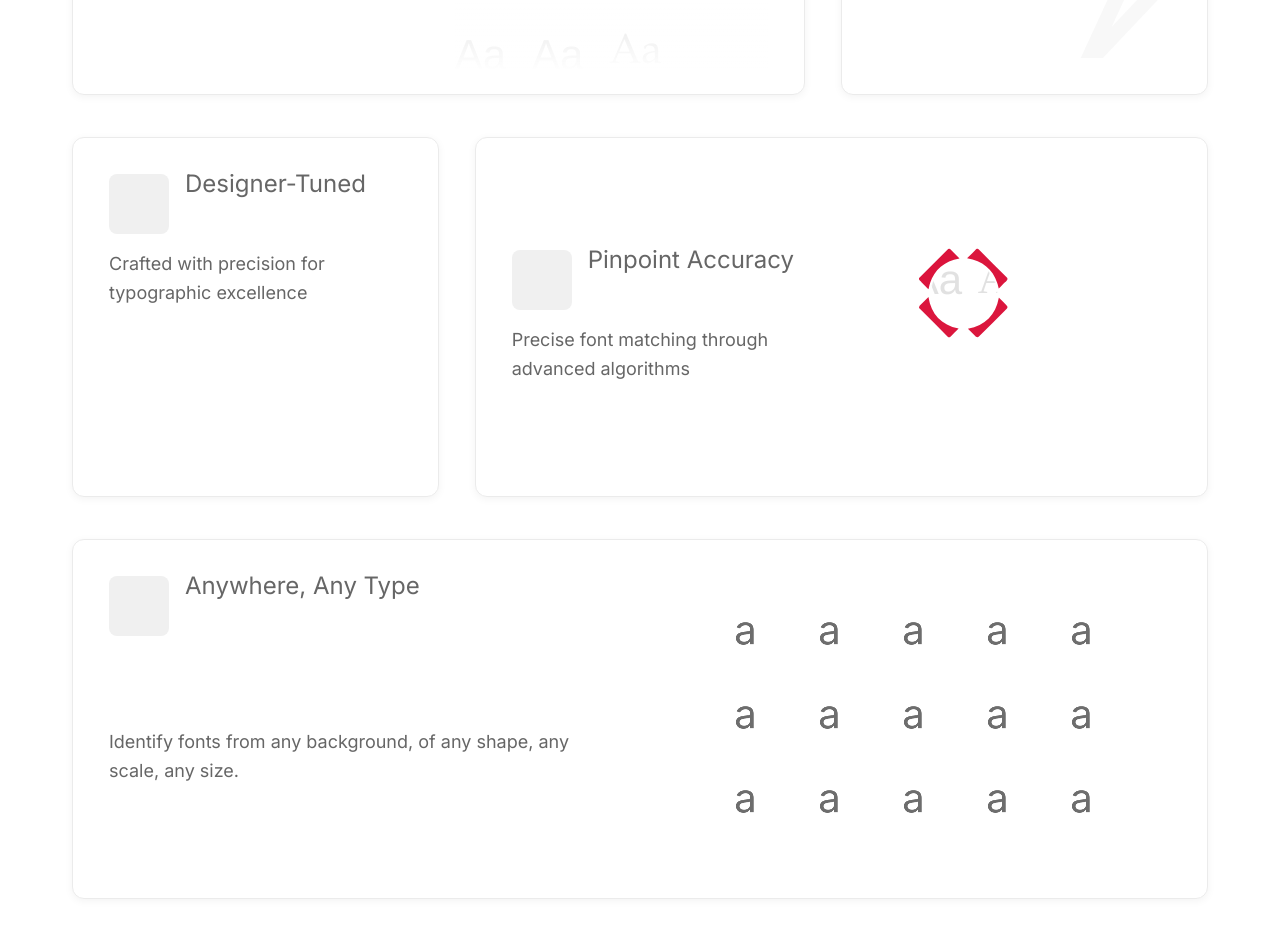
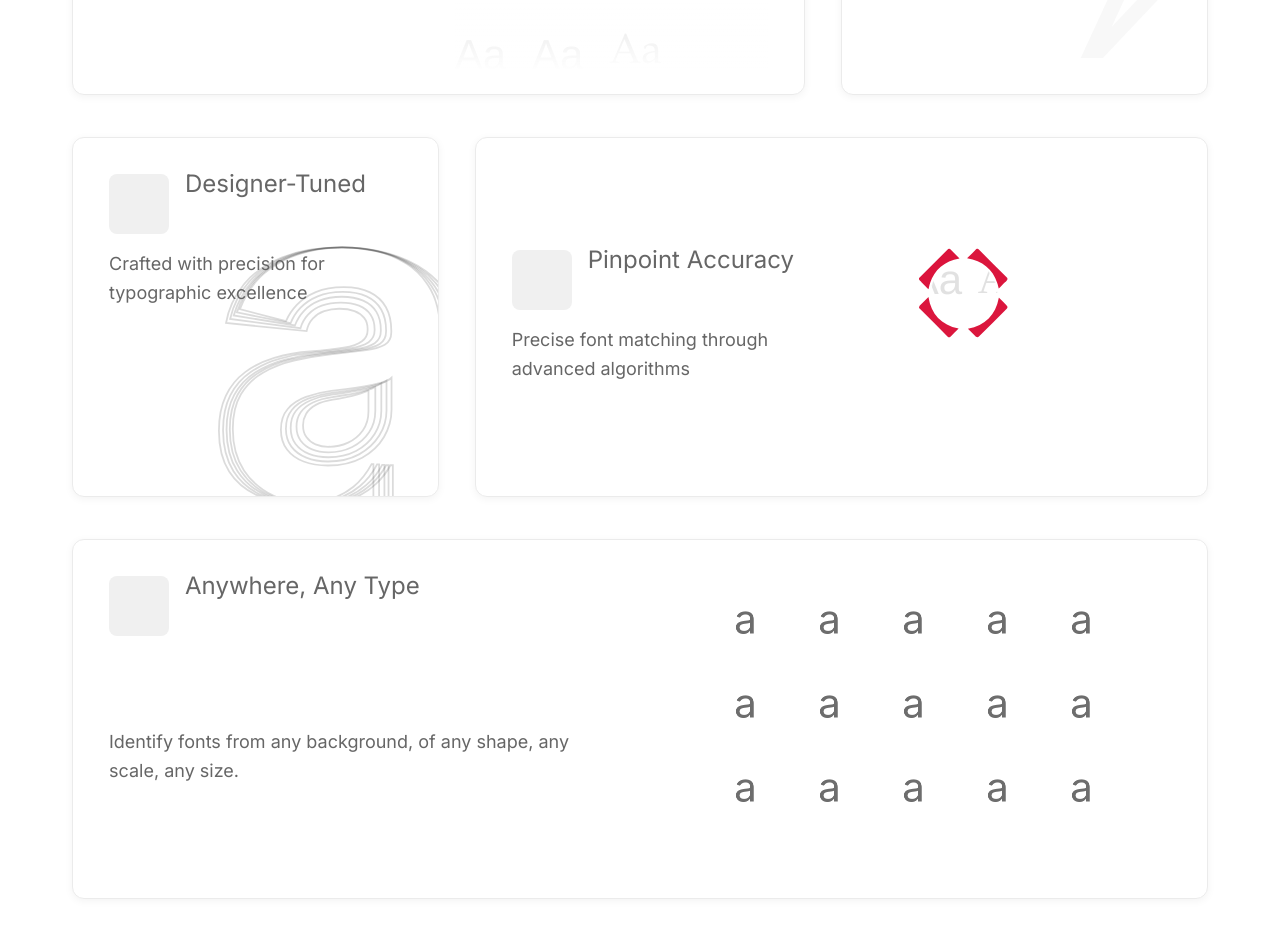
Before and after one commit to ajamous1/my-type.ai, a Next.js app: page / in a window 1280 px wide. Shown: the part 1480-2417 px from the top of the page. Built offline with nearby package versions, Linux system fonts and the light colour scheme.

Commit message:
ANIMATIONS DONE

```diff
--- a/src/components/landing-page/assets/grid/BentoGrid.tsx
+++ b/src/components/landing-page/assets/grid/BentoGrid.tsx
@@ -6,6 +6,7 @@ import FontAnimationCard from './FontAnimationCard';
 import LightningBoltCard from './LightningBoltCard';
 import PinpointAccuracyCard from './PinpointAccuracyCard';
 import AnywhereAnyTypeCard from './AnyType';
+import DesignerTunedCard from './DesignerTuned';
 
 
 interface CardData {
@@ -70,7 +71,11 @@ export default function BentoGrid(): ReactElement {
           </div>
 
           <div className={styles.bottomRow}>
-            <BentoCard title={fontCards[2].title} description={fontCards[2].description} size="small" />
+          <DesignerTunedCard
+    title="Designer-Tuned"
+    description="Crafted with precision for typographic excellence"
+    size="small"
+  />
             <PinpointAccuracyCard title={fontCards[3].title} description={fontCards[3].description} size="large" />
           </div>
 
--- /dev/null
+++ b/src/components/landing-page/assets/grid/DesignerTuned.tsx
@@ -0,0 +1,94 @@
+'use client';
+
+import styles from '@/styles/BentoGrid.module.css';
+
+
+
+export default function DesignerTunedCard({
+  title = "Designer Tuned",
+  description = "Hover over the letter A to see the effect",
+  size = 'default',
+}) {
+  return (
+    <div className={`${styles.bentoCard} ${styles.designerTunedCard} ${styles[size]}`}>
+    <div className={styles.cardContent}>
+      <div className={styles.cardHeader}>
+        <div className={styles.thumbnail}></div>
+        <h3 className={styles.title}>{title}</h3>
+      </div>
+      <p className={styles.description}>{description}</p>
+    </div>
+
+    <div className={styles.letterBackground}>
+      <svg
+        className={styles.letterSvg}
+        xmlns="http://www.w3.org/2000/svg"
+        viewBox="0 0 399.15 431.73"
+      >
+            {/* Path 6 */}
+            <path
+            className={styles.svgPath}
+            d="M473.64,911.06q-39.61,0-70.15-13.14t-47.58-39.8q-17-26.65-17-67.75,0-34.07,11.48-58.13a103.75,103.75,0,0,1,32.21-39.43q20.73-15.36,48.31-23.69a270.49,270.49,0,0,1,59.79-10.55q34.8-2.6,55.72-6.3t30.36-10.92a22.81,22.81,0,0,0,9.44-19.07V620.8q0-10.72-5.73-18.14t-16.11-11.29q-10.36-3.89-24.81-3.89A75.81,75.81,0,0,0,514,591.56a47.12,47.12,0,0,0-19.07,12.21q-7.59,8.16-10.18,20.74l-134-13.33q5.91-34.8,28.88-63.31t63.49-45.54q40.54-17,98.67-17,44.06,0,79.78,10.37t61.09,28.87q25.35,18.53,38.87,43.14A108.63,108.63,0,0,1,735,620.8V904.4H595.82V845.9h-3q-12.6,23.33-30.18,37.58a114.83,114.83,0,0,1-39.8,20.92Q500.68,911.06,473.64,911.06Zm48.13-94a74.52,74.52,0,0,0,32-7,61.78,61.78,0,0,0,24.43-20.18q9.45-13.14,9.44-32V723.73q-5.92,2.22-12.58,4.44t-14.26,4.07q-7.59,1.86-15.55,3.34t-16.84,3q-17.42,2.6-28.32,8.7T484,762.05a37.2,37.2,0,0,0-5.18,19.43q0,11.49,5.55,19.44a34.24,34.24,0,0,0,15.18,12A56.52,56.52,0,0,0,521.77,817Z"
+            transform="translate(-337.38 -483.43)"
+            fill="transparent"
+            strokeMiterlimit="10"
+            strokeWidth="3"
+          />
+
+             {/* Path 5 */}
+             <path
+            className={styles.svgPath}
+            d="M482,911.8q-39.62,0-70.52-13.51t-48.32-40.72q-17.4-27.23-17.4-67.94,0-34.44,12-58.13A102.14,102.14,0,0,1,391.27,693a163.93,163.93,0,0,1,49.24-22.59,315.68,315.68,0,0,1,59.24-10.36q35.16-3,56.64-6.48T587.86,643q10-7,10-19.62v-1.49q0-14.43-6.67-24.43T571.94,582.3q-12.59-5.17-30.36-5.18t-31.65,5.18a57.91,57.91,0,0,0-22.77,14.81,55,55,0,0,0-12.59,22.58l-117-15.18a139,139,0,0,1,32-62.38q23.88-26.83,62.57-41.84t90.52-15q38.5,0,72,9.07T673.38,521a126.53,126.53,0,0,1,39.25,43.31q14.05,25.74,14.07,59.06v281H605.26V846.27h-3.33a115.58,115.58,0,0,1-28.32,35.92,121.08,121.08,0,0,1-40,22Q510.85,911.8,482,911.8Zm39.25-85.52q21.84,0,39.43-8.88a71.81,71.81,0,0,0,28-24.44Q599,777.41,599,757.05V717.43A80.78,80.78,0,0,1,585.08,723a188.54,188.54,0,0,1-18.32,4.63q-10,2-20,3.7t-19.25,3.14q-18.89,2.6-32.21,8.89t-20.36,16.29q-7,10-7,24.07,0,13.69,7,23.13a44.43,44.43,0,0,0,18.88,14.44Q505.67,826.29,521.22,826.28Z"
+            transform="translate(-337.38 -483.43)"
+            fill="transparent"
+            strokeMiterlimit="10"
+            strokeWidth="3"
+          />
+
+              {/* Path 4 */}
+              <path
+            className={styles.svgPath}
+            d="M489.38,912.54q-39.25,0-70.53-13.88T369.61,857.2q-18-27.59-18-68.68,0-34.44,12.78-57.76a101.28,101.28,0,0,1,34.8-37.39,175.74,175.74,0,0,1,50-21.47,366,366,0,0,1,58.68-10.37q35.91-3.71,57.94-6.85t32.21-10q10.19-6.84,10.18-20.17v-1.86q0-17.76-7.4-30t-22-18.7q-14.62-6.48-35.36-6.48Q522,567.49,506,574t-25.92,17.22a69.92,69.92,0,0,0-14.81,24.06L363.5,598.59Q374.24,562.3,399,537.13t61.65-38.5q36.82-13.33,83.11-13.33a263.47,263.47,0,0,1,64.79,8,180.8,180.8,0,0,1,56.46,24.62,121.19,121.19,0,0,1,39.62,43.5q14.61,26.85,14.62,64.24V904.4H614.15V847h-3.71a115.7,115.7,0,0,1-26.65,33.88Q567.13,895.52,543.62,904T489.38,912.54Zm31.47-78.11q26.28,0,46.09-10.37a78.56,78.56,0,0,0,30.92-28.14A73.23,73.23,0,0,0,609,756.31v-44.8q-4.82,3.71-14.81,6.66a210.29,210.29,0,0,1-22.21,5.19q-12.23,2.22-24.06,4.07t-21.11,3A143.9,143.9,0,0,0,490.86,740q-15.56,6.66-24.07,17.58t-8.51,28q0,15.91,8.14,26.84t22.22,16.47Q502.7,834.44,520.85,834.43Z"
+            transform="translate(-337.38 -483.43)"
+            fill="transparent"
+            strokeMiterlimit="10"
+            strokeWidth="3"
+          />
+
+
+  {/* Path 3 */}
+  <path
+            className={styles.svgPath}
+            d="M495.49,912.92q-39.25,0-70.72-14.26t-49.61-42Q357,828.88,357,788.15,357,753,370.17,730a101.05,101.05,0,0,1,35.54-36.65,179.72,179.72,0,0,1,50.53-20.73,402.48,402.48,0,0,1,58.5-10q35.91-4.07,58.5-7T606.37,646q10.56-6.66,10.55-20.73V623.4q0-20.37-8.14-34.62t-24.25-21.84q-16.11-7.59-39.8-7.59-24.08,0-41.65,7.4T474.38,586a77.52,77.52,0,0,0-16.29,25.55l-89.22-18.14q12.21-36.66,37.76-60.54t60.91-35.72q35.34-11.85,76.82-11.85a262.82,262.82,0,0,1,59,6.85A166.69,166.69,0,0,1,658,515.29q24.79,16.29,40,43.69t15.18,68.86V904.4H621v-57h-3.71a123.68,123.68,0,0,1-25.36,32.4q-16.09,15-40,24.06T495.49,912.92Zm24.8-71.46q30,0,51.65-11.85t33.69-31.28a79,79,0,0,0,12-42.39V707.07q-4.81,3.7-16.1,7A255,255,0,0,1,576.38,720q-13.87,2.58-27.39,4.44t-22.77,3a175.57,175.57,0,0,0-38.88,9.63q-17.4,6.66-27.21,18.69T450.32,787q0,17.76,9.07,29.8t24.81,18.33Q499.92,841.47,520.29,841.46Z"
+            transform="translate(-337.38 -483.43)"
+            fill="transparent"
+            strokeMiterlimit="10"
+            strokeWidth="3"
+          />
+
+                {/* Path 2 */}
+                <path
+            className={styles.svgPath}
+            d="M502,913.66q-39.25,0-71.09-14.63t-50.35-42.76Q362,828.15,362,787.41q0-35.17,13.51-57.76a100.3,100.3,0,0,1,36.66-35.91,189,189,0,0,1,51.46-20,494.57,494.57,0,0,1,57.57-10l59.6-7.22q23-2.78,33.88-9.26t10.92-20.91v-2.22q0-23.32-8.88-39.25t-26.47-24.62q-17.6-8.7-43.88-8.7-27,0-46.46,8.33t-31.47,21.29a93,93,0,0,0-18,27l-76.63-20q14.06-37,40.35-59.6a165.27,165.27,0,0,1,60.35-32.95,240.22,240.22,0,0,1,70.34-10.37,259.87,259.87,0,0,1,53.32,5.92,161.74,161.74,0,0,1,52.94,21.48q24.8,15.54,40.35,43.68t15.55,73.31V904.4H628.21V847.75h-4.07q-8.14,15.93-24.06,31.1t-40.17,25Q535.66,913.65,502,913.66Zm18.14-65.54q33.32,0,57-13t36.29-34.43A88.77,88.77,0,0,0,626,755.2v-53q-4.44,4.46-16.84,8a280.56,280.56,0,0,1-28.33,6.3q-15.92,2.78-30.72,4.63t-24.44,3a193,193,0,0,0-42,10q-19.08,7-30.36,20T442,788.52q0,19.62,10.18,33t27.58,20Q497.15,848.12,520.11,848.12Z"
+            transform="translate(-337.38 -483.43)"
+            fill="transparent"
+            strokeMiterlimit="10"
+            strokeWidth="3"
+          />
+
+
+
+
+
+
+
+
+
+
+        </svg>
+      </div>
+
+
+    </div>
+  );
+}
--- a/src/styles/BentoGrid.module.css
+++ b/src/styles/BentoGrid.module.css
@@ -381,7 +381,7 @@
   position: absolute;
   top: 50%;
   left: 50%;
-  transform: translate(-50%, -70%); /* 🔥 Optical vertical correction */
+  transform: translate(-50%, -75%); /* 🔥 Optical vertical correction */
   pointer-events: none;
 }
 
@@ -418,3 +418,51 @@
   -moz-osx-font-smoothing: grayscale;
   backface-visibility: hidden;
 }
+
+.designerTunedCard {
+  position: relative;
+  overflow: hidden;
+}
+
+.cardContent {
+  position: relative;
+  z-index: 2;
+}
+
+.cardHeader {
+  display: flex;
+  align-items: center;
+  margin-bottom: 16px;
+  height: 60px;
+}
+
+
+.letterBackground {
+  position: absolute;
+  width: 240px;
+  height: 360px;
+  bottom: -60px;
+  right: -20px;
+  z-index: 1;
+  pointer-events: auto;
+}
+
+.letterSvg {
+  width: 100%;
+  height: 100%;
+}
+
+/* Each path gets the same styling and hover effect */
+.svgPath {
+  transition: stroke 0.3s ease, stroke-opacity 0.3s ease;
+  stroke: #000;
+  stroke-opacity: 0.14;
+  cursor: pointer;
+}
+
+/* Individual path hover */
+.svgPath:hover {
+  stroke: #DC143C; /* Crimson red */
+  stroke-opacity: 1;
+  stroke-width: 3.5px;
+}
```
Also changed, not shown: assets/elements/a.svg (added), public/assets/elements/a.svg (added).
